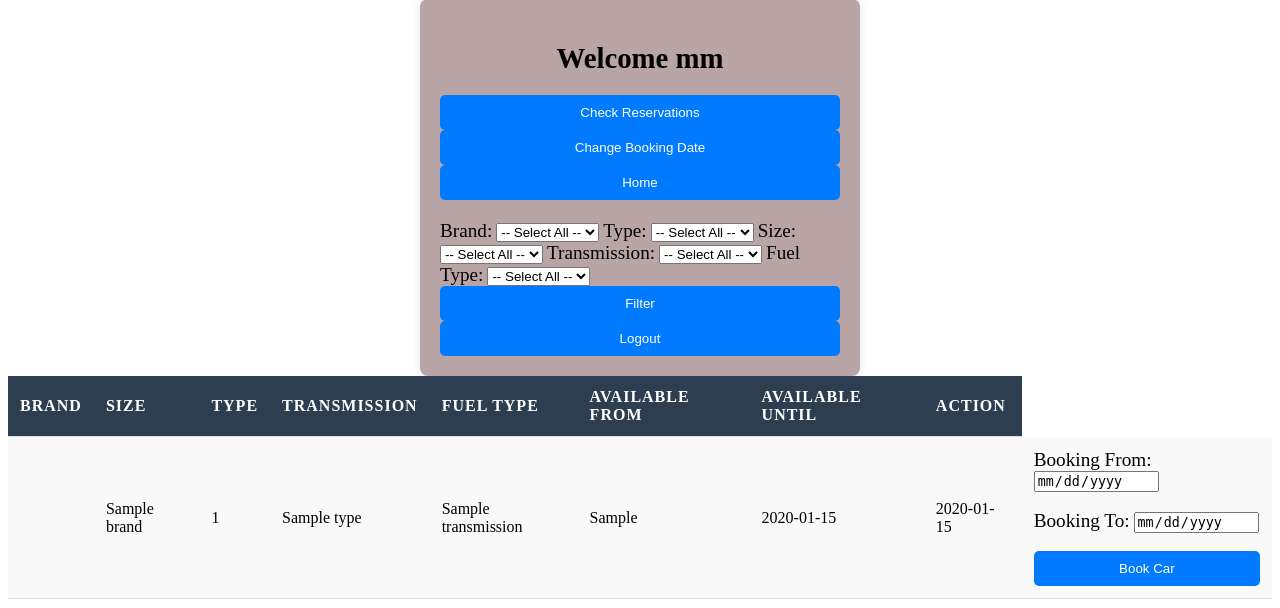
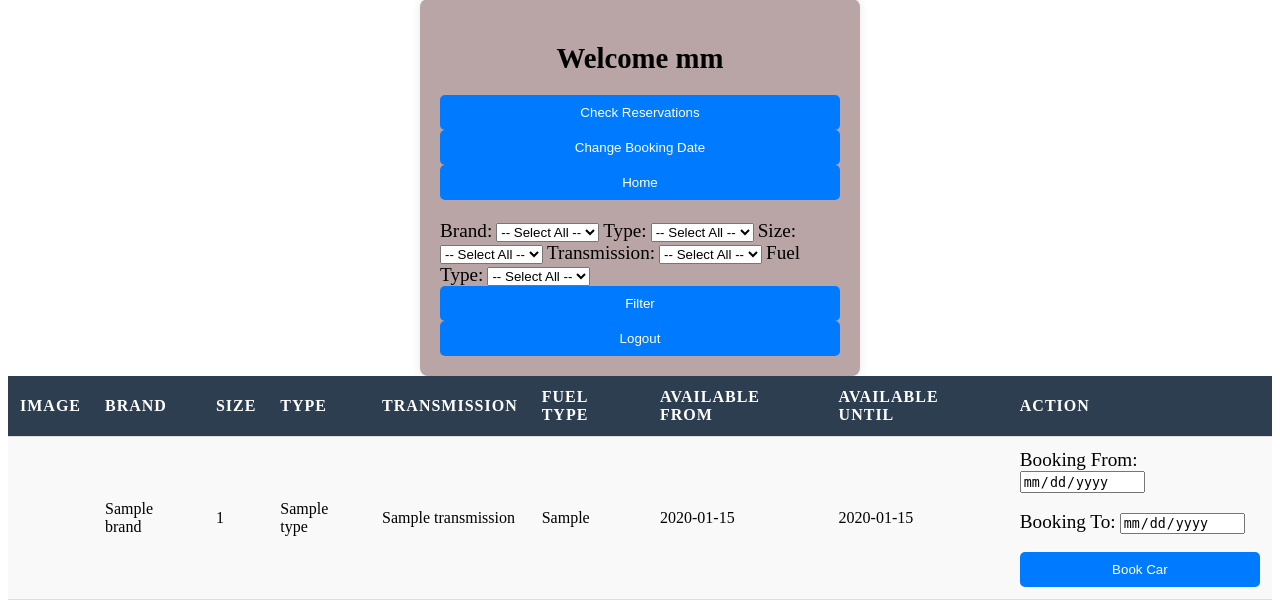
Before and after one commit to Nweder/DSD400_project, a Django app: template DjangoServer/DSD400Project/templates/book.html in a window 1280 px wide. Shown: the part 243-851 px from the top of the page. Run offline with Django 3.2, Linux system fonts and the light colour scheme; a user stored in the database is signed in; data comes from the database, SQL or seed files in the repository; tables that the repository leaves empty hold one stand-in row (values such as "Sample post"); the template is opened without the code that fills it: most values are stand-ins (such as "Sample title", 1, 10 or a date in 2020); data that the repository does not hold is empty.

Commit message:
Update book.html

```diff
--- a/DjangoServer/DSD400Project/templates/book.html
+++ b/DjangoServer/DSD400Project/templates/book.html
@@ -90,6 +90,7 @@
         <table>
             <thead>
                 <tr>
+                    <th>Image</th>
                     <th>Brand</th>
                     <th>Size</th>
                     <th>Type</th>
```
